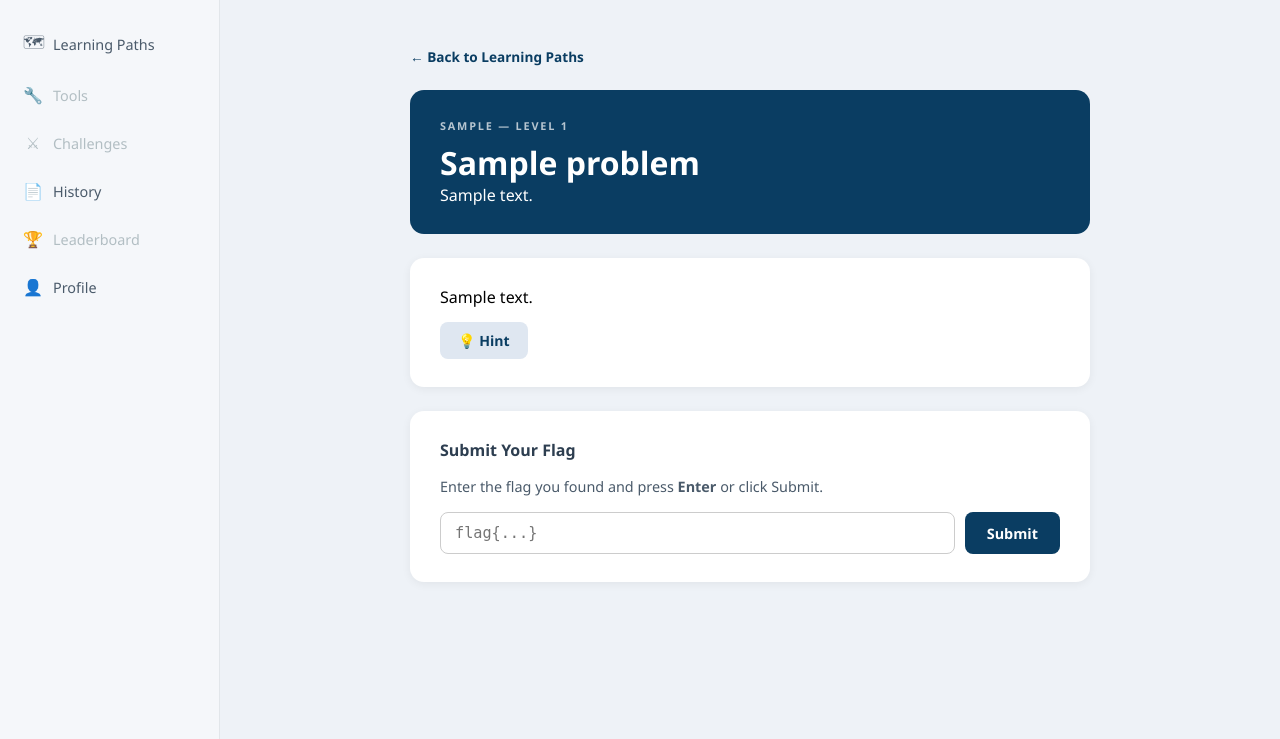
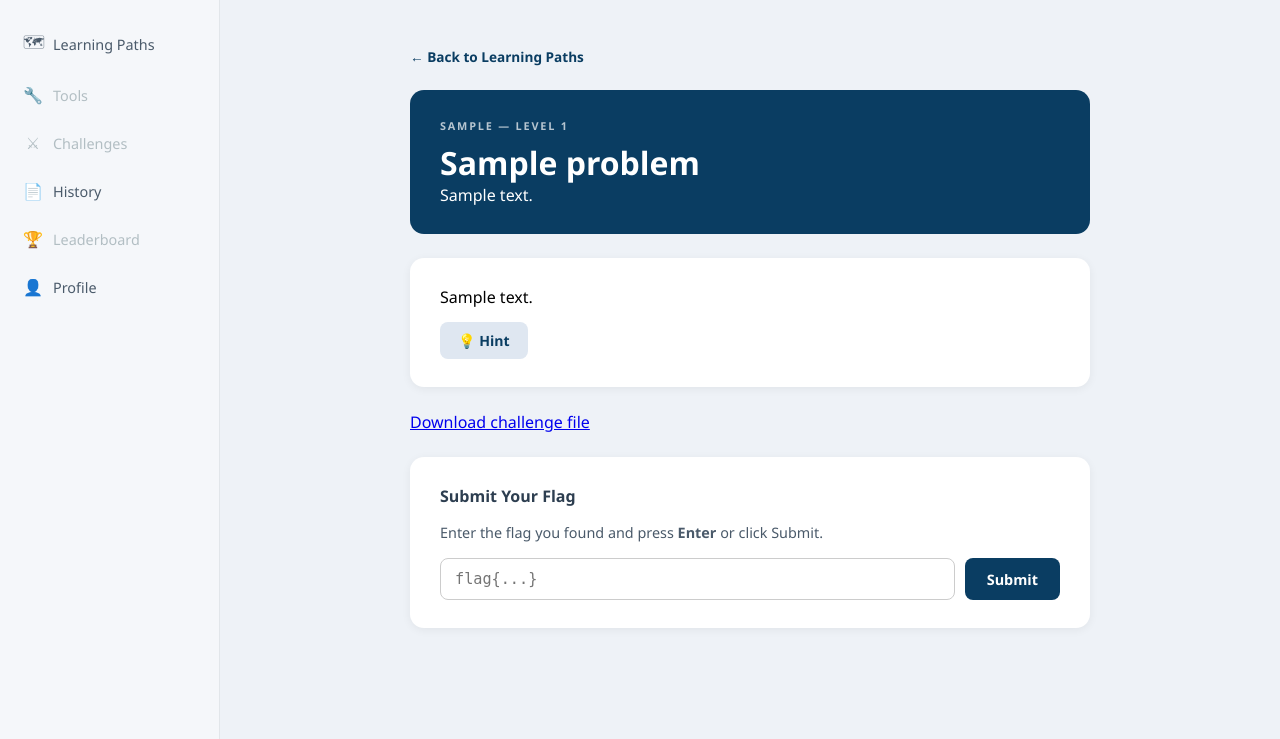
Before and after one commit to mfdco/Cyber-Lab, a Django app: page /challenge/1/ in a window 1280 px wide. Shown: the part 61-800 px from the top of the page. Run offline with Django 5.2, Linux system fonts and the light colour scheme; a user stored in the database is signed in; tables that the repository leaves empty hold one stand-in row (values such as "Sample post").

Commit message:
Change some code in cyberlabs setting.py and urls.py as well as the templates in challenges to allow files to be downloadable on the problem pages so users and solve them

```diff
--- a/cyberlab/challenges/admin.py
+++ b/cyberlab/challenges/admin.py
@@ -8,7 +8,7 @@ class ProblemAdmin(admin.ModelAdmin):
 
     search_fields = ('problem_title',)
 
-    fields = ('problem_title', 'section', 'problem_number', 'description', 'puzzle_content', 'hints', 'flag')
+    fields = ('problem_title', 'section', 'problem_number', 'description', 'puzzle_content', 'downloadable_file', 'hints', 'flag')
 
     # hashed_flags hidden becuase editale = False in the model
 
--- a/cyberlab/challenges/models.py
+++ b/cyberlab/challenges/models.py
@@ -16,6 +16,12 @@ class Problems(models.Model):
     puzzle_content = models.TextField()
 
     hints = models.TextField()
+
+    downloadable_file = models.FileField(
+        upload_to="challenge_files/",
+        blank = True,
+        null = True
+    )
 
     # these flags will be stored in the database
     hashed_flags = models.CharField(max_length = 255, editable = False)
--- a/cyberlab/challenges/templates/challenges/challenge.html
+++ b/cyberlab/challenges/templates/challenges/challenge.html
@@ -79,6 +79,12 @@
 
                 </div>
 
+                {% if problem.downloadable_file %}
+                    <a href = "{{ problem.downloadable_file.url }}" download>
+                        Download challenge file
+                    </a>
+                {% endif %}
+
                 <!-- Note to self here is the flag -->
                 <!-- ZmxhZ3tpbnNwZWN0X3RoZV9zb3VyY2V9 -->
 
--- a/cyberlab/challenges/views.py
+++ b/cyberlab/challenges/views.py
@@ -2,6 +2,9 @@ from django.shortcuts import render, redirect, get_object_or_404
 from django.contrib.auth.hashers import make_password
 from .models import Submission, Problems
 from .grading import *
+from django.http import HttpResponse
+from django.shortcuts import redirect
+
 
 def challenge_view(request, problem_id):
     if not request.user.is_authenticated:
--- a/cyberlab/cyberlab/settings.py
+++ b/cyberlab/cyberlab/settings.py
@@ -107,3 +107,6 @@ USE_TZ = True
 # https://docs.djangoproject.com/en/6.0/howto/static-files/
 
 STATIC_URL = '/static/'
+
+MEDIA_URL = "/media/"
+MEDIA_ROOT = BASE_DIR / "media"
--- a/cyberlab/cyberlab/urls.py
+++ b/cyberlab/cyberlab/urls.py
@@ -15,11 +15,13 @@ Including another URLconf
     2. Add a URL to urlpatterns:  path('blog/', include('blog.urls'))
 """
 from django.contrib import admin
-from django.urls import path
+from django.urls import path, include
 from core import views as core_views
 from accounts import views as account_views
 from dashboard import views as dashboard_views
 from challenges import views as challenge_views
+from django.conf import settings
+from django.conf.urls.static import static
 
 urlpatterns = [
     path('admin/', admin.site.urls),
@@ -33,3 +35,6 @@ urlpatterns = [
     path('history/', dashboard_views.history_view, name='history'),
     path('challenge/<int:problem_id>/', challenge_views.challenge_view, name='challenge'),
 ]
+
+if settings.DEBUG:
+    urlpatterns += static(settings.MEDIA_URL, document_root = settings.MEDIA_ROOT)
```
Also changed, not shown: cyberlab/challenges/migrations/0005_problems_downloadable_file.py (added), cyberlab/media/challenge_files/file.png (added), 1 other file.
